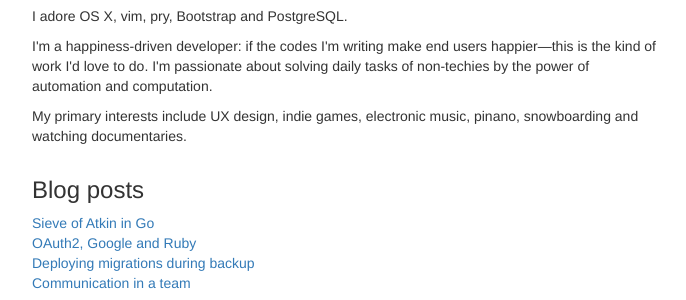
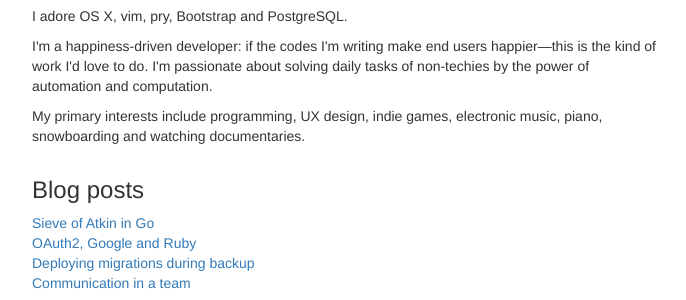
Before and after one commit to gmile/gmile.github.io, a Jekyll site: the page built from index.html, in a window 1280 px wide. Shown: the part 312-612 px from the top of the page, without its empty margins (38-724 px from the left). Built offline with Jekyll 4.4.1, drawn with Linux system fonts in a browser that asks for light colours.

Commit message:
Add programming and fix typo

```diff
--- a/index.html
+++ b/index.html
@@ -11,7 +11,7 @@ title: EP
     <p>I use Ruby as my primary language, although I like experimenting with golang. I'm a former web designer, who have done programming in assembly language.</p>
     <p>I adore OS X, vim, pry, Bootstrap and PostgreSQL.</p>
     <p>I'm a happiness-driven developer: if the codes I'm writing make end users happier&mdash;this is the kind of work I'd love to do. I'm passionate about solving daily tasks of non-techies by the power of automation and computation.</p>
-    <p>My primary interests include UX design, indie games, electronic music, pinano, snowboarding and watching documentaries.</p>
+    <p>My primary interests include programming, UX design, indie games, electronic music, piano, snowboarding and watching documentaries.</p>
   </div>
   <div class="col-md-9">
   </div>
```
